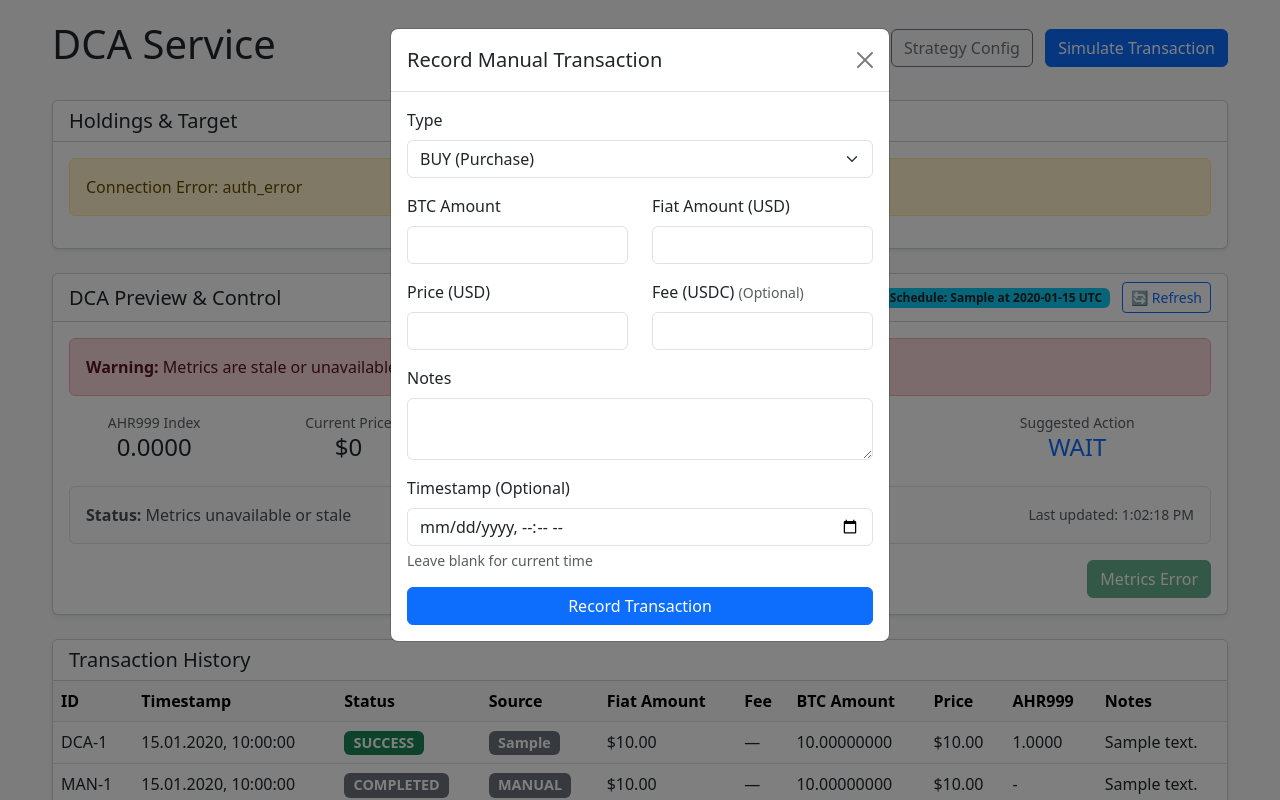
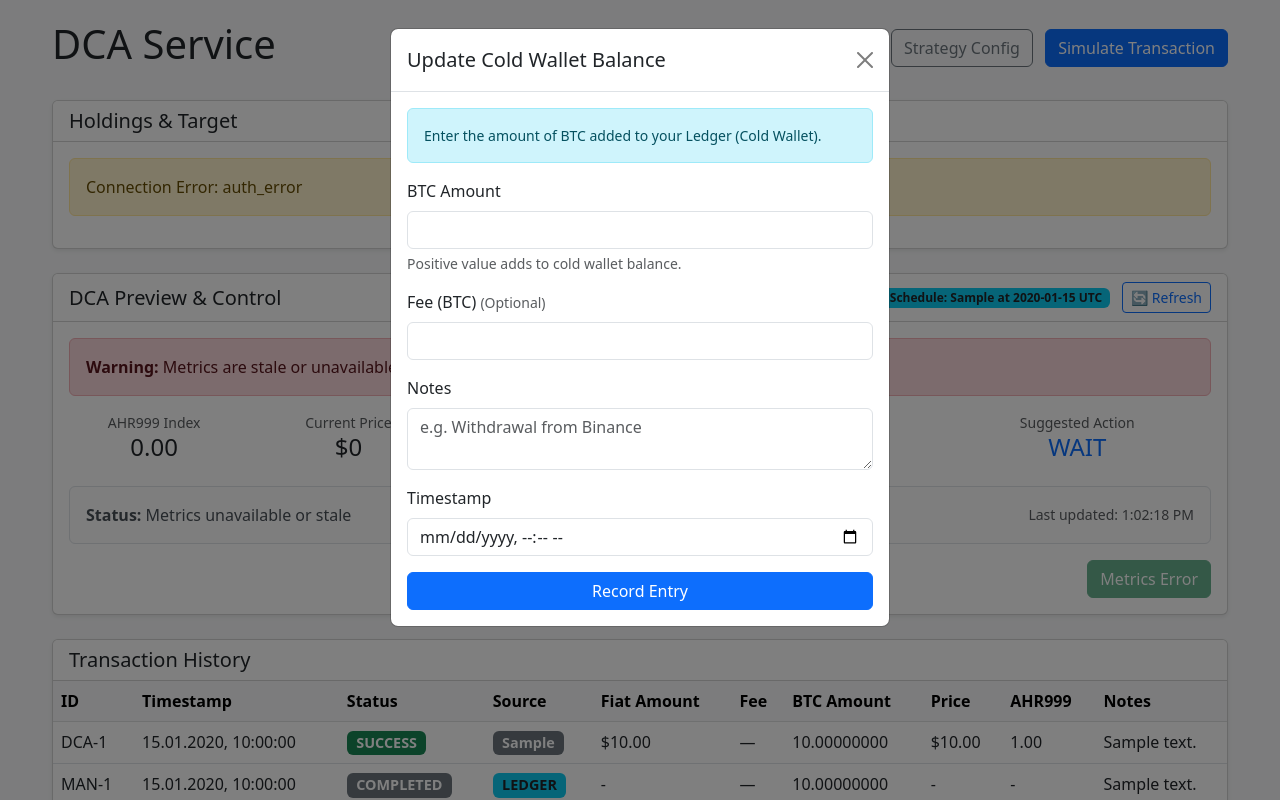
Before and after one commit to zhoudaxia233/WhenShouldUBuyBitcoin, a FastAPI app: page / in a window 1280 px wide, after a click on "❄️ Cold Wallet". Run offline with FastAPI, Linux system fonts and the light colour scheme; tables that the repository leaves empty hold one stand-in row (values such as "Sample post"); a database or web service that is not in the repository returns one stand-in record (values such as "Sample title"); data that the repository does not hold is empty; some libraries are stand-ins or nearby versions.

Commit message:
feat: Introduce cold wallet balance tracking and management, replacing generic manual transaction entry with dedicated cold wallet updates and UI display.

```diff
--- a/dca_service/src/dca_service/api/strategy_api.py
+++ b/dca_service/src/dca_service/api/strategy_api.py
@@ -5,7 +5,7 @@ from datetime import datetime
 
 from dca_service.database import get_session
 from dca_service.models import DCAStrategy
-from dca_service.api.schemas_strategy import StrategyCreate, StrategyRead, StrategyUpdate
+from dca_service.api.schemas import StrategyCreate, StrategyRead, StrategyUpdate
 
 router = APIRouter()
 
--- a/dca_service/src/dca_service/main.py
+++ b/dca_service/src/dca_service/main.py
@@ -6,7 +6,7 @@ from contextlib import asynccontextmanager
 
 from dca_service.config import settings
 from dca_service.database import create_db_and_tables
-from dca_service.api import routes, strategy_api, dca_api, binance_api, manual_api
+from dca_service.api import routes, strategy_api, dca_api, binance_api, cold_wallet_api
 from dca_service.scheduler import scheduler
 from sqlmodel import Session, select
 from dca_service.models import DCAStrategy
@@ -34,7 +34,7 @@ app.include_router(routes.router, prefix=settings.API_V1_STR)
 app.include_router(strategy_api.router, prefix=settings.API_V1_STR)
 app.include_router(dca_api.router, prefix=settings.API_V1_STR)
 app.include_router(binance_api.router, prefix=settings.API_V1_STR)
-app.include_router(manual_api.router, prefix=settings.API_V1_STR)
+app.include_router(cold_wallet_api.router, prefix=settings.API_V1_STR)
 
 async def run_dca_cycle():
     """
--- a/dca_service/src/dca_service/templates/index.html
+++ b/dca_service/src/dca_service/templates/index.html
@@ -41,8 +41,12 @@
                 <div id="holdingsContent" class="d-none">
                     <div class="row text-center mb-3">
                         <div class="col-md-4">
-                            <div class="text-muted small">BTC Balance</div>
+                            <div class="text-muted small">Total BTC Balance</div>
                             <div class="h4" id="btcBalance">--</div>
+                            <div class="small text-muted">
+                                <span id="hotBalance" title="Binance (Hot)">Hot: --</span> |
+                                <span id="coldBalance" title="Ledger (Cold)">Cold: --</span>
+                            </div>
                         </div>
                         <div class="col-md-4">
                             <div class="text-muted small">Quote Balance (<span id="quoteAsset">USDC</span>)</div>
@@ -67,7 +71,7 @@
                 <h5 class="mb-0">DCA Preview & Control</h5>
                 <div>
                     <button class="btn btn-sm btn-outline-secondary me-2" data-bs-toggle="modal" data-bs-target="#manualEntryModal">
-                        📝 Manual Entry
+                        ❄️ Cold Wallet
                     </button>
                     <span id="dataSourceBadge" class="badge bg-secondary me-2">Source: --</span>
                     <span id="scheduleDisplay" class="badge bg-info text-dark me-2">Loading Schedule...</span>
@@ -225,50 +229,32 @@
         <div class="modal-dialog">
             <div class="modal-content">
                 <div class="modal-header">
-                    <h5 class="modal-title">Record Manual Transaction</h5>
+                    <h5 class="modal-title">Update Cold Wallet Balance</h5>
                     <button type="button" class="btn-close" data-bs-dismiss="modal"></button>
                 </div>
                 <div class="modal-body">
                     <form id="manualEntryForm">
+                        <div class="alert alert-info small">
+                            Enter the amount of BTC added to your Ledger (Cold Wallet).
+                        </div>
                         <div class="mb-3">
-                            <label class="form-label">Type</label>
-                            <select class="form-select" id="manualType" required>
-                                <option value="BUY">BUY (Purchase)</option>
-                                <option value="TRANSFER_IN">TRANSFER IN (Deposit)</option>
-                                <option value="TRANSFER_OUT">TRANSFER OUT (Withdrawal)</option>
-                                <option value="OTHER">OTHER</option>
-                            </select>
+                            <label class="form-label">BTC Amount</label>
+                            <input type="number" step="0.00000001" class="form-control" id="manualBtc" required>
+                            <div class="form-text">Positive value adds to cold wallet balance.</div>
                         </div>
-                        <div class="row">
-                            <div class="col-md-6 mb-3">
-                                <label class="form-label">BTC Amount</label>
-                                <input type="number" step="0.00000001" class="form-control" id="manualBtc" required>
-                            </div>
-                            <div class="col-md-6 mb-3">
-                                <label class="form-label">Fiat Amount (USD)</label>
-                                <input type="number" step="0.01" class="form-control" id="manualFiat" required>
-                            </div>
-                        </div>
-                        <div class="row">
-                            <div class="col-md-6 mb-3">
-                                <label class="form-label">Price (USD)</label>
-                                <input type="number" step="0.01" class="form-control" id="manualPrice" required>
-                            </div>
-                            <div class="col-md-6 mb-3">
-                                <label class="form-label">Fee (USDC) <span class="text-muted small">(Optional)</span></label>
-                                <input type="number" step="0.01" class="form-control" id="manualFee">
-                            </div>
+                        <div class="mb-3">
+                            <label class="form-label">Fee (BTC) <span class="text-muted small">(Optional)</span></label>
+                            <input type="number" step="0.00000001" class="form-control" id="manualFee">
                         </div>
                         <div class="mb-3">
                             <label class="form-label">Notes</label>
-                            <textarea class="form-control" id="manualNotes" rows="2"></textarea>
+                            <textarea class="form-control" id="manualNotes" rows="2" placeholder="e.g. Withdrawal from Binance"></textarea>
                         </div>
                         <div class="mb-3">
-                            <label class="form-label">Timestamp (Optional)</label>
-                            <input type="datetime-local" class="form-control" id="manualTimestamp">
-                            <div class="form-text">Leave blank for current time</div>
+                            <label class="form-label">Timestamp</label>
+                            <input type="datetime-local" class="form-control" id="manualTimestamp" required>
                         </div>
-                        <button type="submit" class="btn btn-primary w-100">Record Transaction</button>
+                        <button type="submit" class="btn btn-primary w-100">Record Entry</button>
                     </form>
                 </div>
             </div>
@@ -325,7 +311,7 @@
                     let feeDisplay = '—';
                     if (tx.fee_amount !== null && tx.fee_amount !== undefined && tx.fee_amount > 0) {
                         const feeAsset = tx.fee_asset || 'USDC';
-                        feeDisplay = `${tx.fee_amount.toFixed(4)} ${feeAsset}`;
+                        feeDisplay = `${tx.fee_amount.toFixed(2)} ${feeAsset}`;
                     }
                     // For 0 or null/undefined fees, show "—" (already set above)
 
@@ -338,8 +324,8 @@
                         <td>${feeDisplay}</td>
                         <td>${tx.btc_amount ? tx.btc_amount.toFixed(8) : '-'}</td>
                         <td>${tx.price ? '$' + tx.price.toFixed(2) : '-'}</td>
-                        <td>${tx.ahr999 ? tx.ahr999.toFixed(4) : '-'}</td>
-                        <td>${tx.notes || ''}</td>
+                        <td>${tx.ahr999 ? tx.ahr999.toFixed(2) : '-'}</td>
+                        <td>${tx.notes || '—'}</td>
                     `;
                     tbody.appendChild(row);
                 });
@@ -388,7 +374,7 @@
                 const decision = await response.json();
 
                 // Update metrics display
-                document.getElementById('previewAhr').textContent = decision.ahr999_value.toFixed(4);
+                document.getElementById('previewAhr').textContent = decision.ahr999_value.toFixed(2);
                 document.getElementById('previewPrice').textContent = '$' + decision.price_usd.toLocaleString();
                 document.getElementById('previewBand').textContent = decision.ahr_band.toUpperCase();
                 document.getElementById('previewAction').textContent = decision.can_execute
@@ -581,10 +567,17 @@
                     contentBox.classList.remove('d-none');
 
                     document.getElementById('btcBalance').textContent = data.btc_balance.toFixed(8) + ' BTC';
+
+                    // Breakdown
+                    const hot = data.binance_btc_balance !== null ? data.binance_btc_balance.toFixed(8) : '0.00000000';
+                    const cold = data.cold_wallet_btc_balance !== null ? data.cold_wallet_btc_balance.toFixed(8) : '0.00000000';
+                    document.getElementById('hotBalance').textContent = `Hot: ${hot}`;
+                    document.getElementById('coldBalance').textContent = `Cold: ${cold}`;
+
                     document.getElementById('quoteBalance').textContent = data.quote_balance.toFixed(2);
                     document.getElementById('quoteAsset').textContent = data.quote_asset;
 
-                    const progress = (data.progress_ratio * 100).toFixed(1);
+                    const progress = (data.progress_ratio * 100).toFixed(5);
                     document.getElementById('progressPercent').textContent = progress + '%';
                     document.getElementById('targetAmount').textContent = `Target: ${data.target_btc_amount} BTC`;
                     document.getElementById('progressBar').style.width = progress + '%';
@@ -660,17 +653,14 @@
             e.preventDefault();
 
             const data = {
-                type: document.getElementById('manualType').value,
                 btc_amount: parseFloat(document.getElementById('manualBtc').value),
-                fiat_amount: document.getElementById('manualFiat').value ? parseFloat(document.getElementById('manualFiat').value) : null,
-                price_usd: document.getElementById('manualPrice').value ? parseFloat(document.getElementById('manualPrice').value) : null,
-                fee_usdc: document.getElementById('manualFee').value ? parseFloat(document.getElementById('manualFee').value) : null,
+                fee_btc: document.getElementById('manualFee').value ? parseFloat(document.getElementById('manualFee').value) : null,
                 notes: document.getElementById('manualNotes').value,
-                timestamp: document.getElementById('manualTimestamp').value || null
+                timestamp: document.getElementById('manualTimestamp').value
             };
 
             try {
-                const response = await fetch('/api/manual_transaction', {
+                const response = await fetch('/api/cold_wallet', {
                     method: 'POST',
                     headers: { 'Content-Type': 'application/json' },
                     body: JSON.stringify(data)
```
Also changed, not shown: dca_service/src/dca_service/api/binance_api.py (+9 -4 lines), dca_service/src/dca_service/api/cold_wallet_api.py (added, +32 -0 lines), dca_service/src/dca_service/api/routes.py (+8 -8 lines), dca_service/src/dca_service/api/schemas.py (+32 -14 lines), dca_service/src/dca_service/api/schemas_strategy.py (deleted, +0 -26 lines), dca_service/src/dca_service/models.py (+3 -6 lines).
